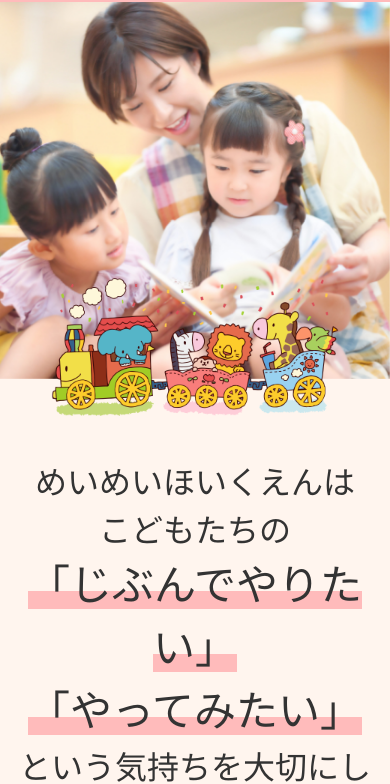
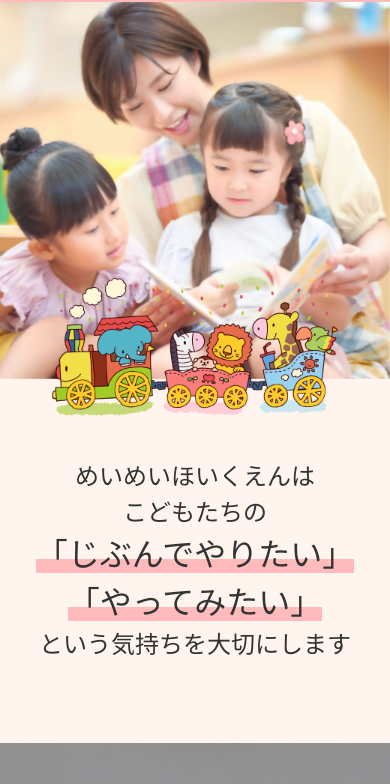
Before and after one commit to h-mei-mei/nursery-school, a plain HTML site: page index.html in a window 390 px wide. Shown: the part 71-855 px from the top of the page. Drawn offline with Linux system fonts and the light colour scheme; a web font is replaced by a local one.

Commit message:
Add files via upload

```diff
--- a/css/index.css
+++ b/css/index.css
@@ -89,6 +89,16 @@
 /* smartphone only */
 /***************************************/
 @media screen and (max-width: 750px){
+
+
+	#message p{
+		font-size: 2.4rem;
+	}
+	#message p span{
+		font-size: 3.2rem;
+	}
+
+
 	#news ul.news-lists{
 		flex-direction: column;
 	}
@@ -96,4 +106,5 @@
 		width: 100%;
 		margin-bottom: 40px;
 	}
+
 }
```
